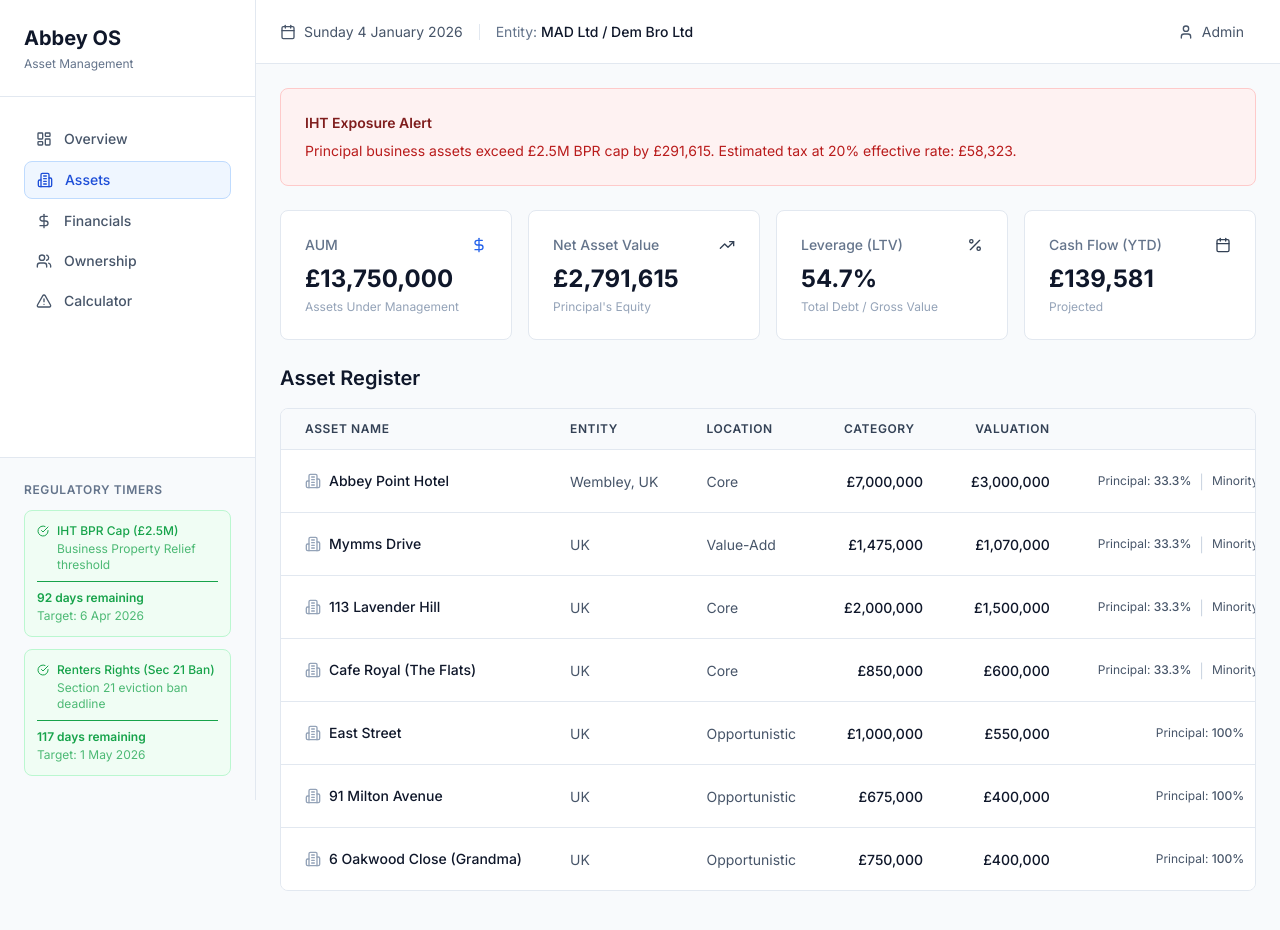
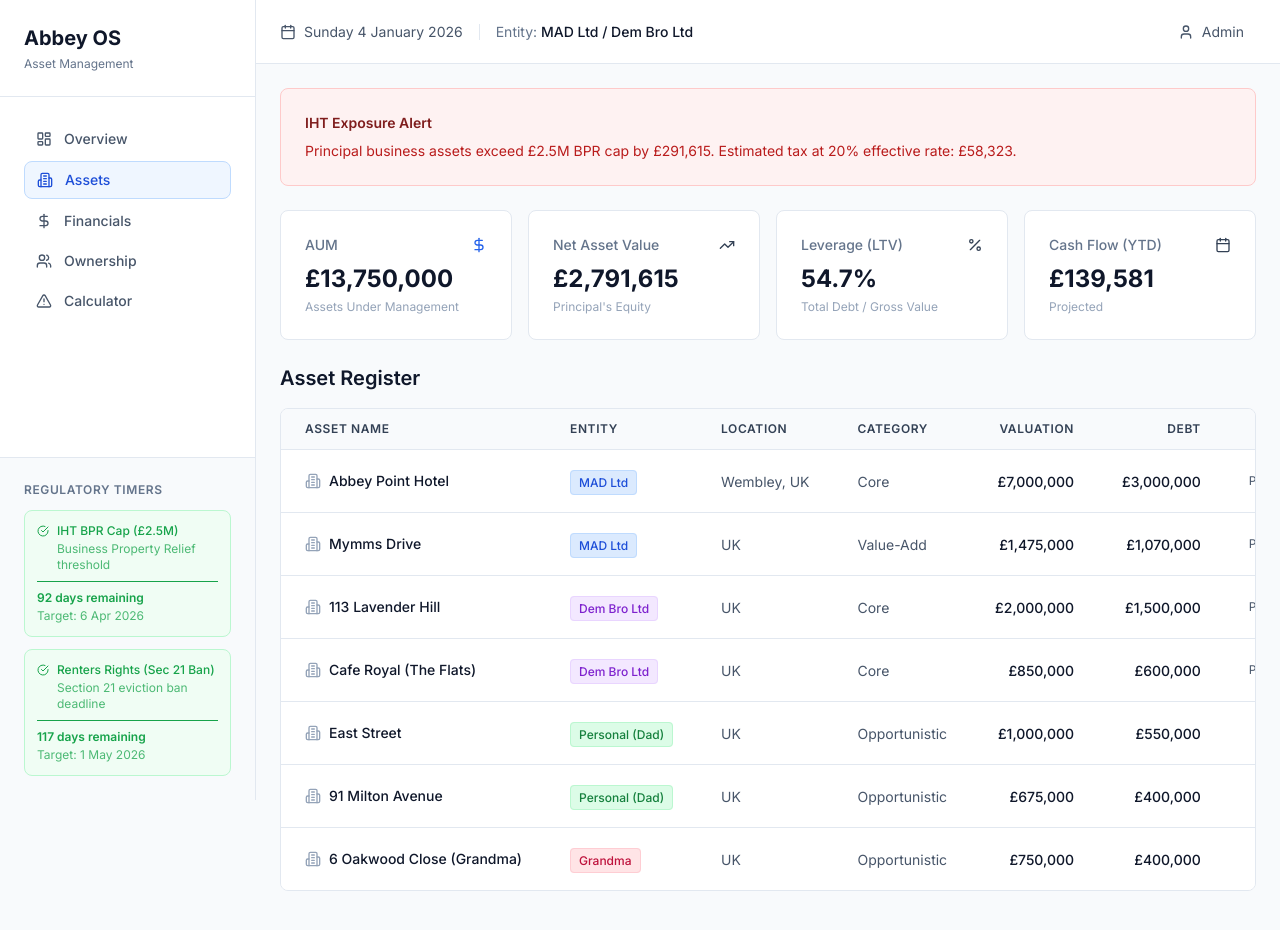
Before and after one commit to ldemetriou33/familyestate, a Next.js app: page / in a window 1280 px wide. Both pictures are taken after a click on the button "Assets". Shown: the top 930 px of the page. Built offline with nearby package versions, Linux system fonts and the light colour scheme.

Commit message:
fix: add entity column to asset table with color-coded badges

```diff
--- a/components/dashboard/DynamicAssetTable.tsx
+++ b/components/dashboard/DynamicAssetTable.tsx
@@ -107,6 +107,25 @@ export default function DynamicAssetTable({ assets, onUpdateAsset }: DynamicAsse
                       </div>
                     </td>
                     <td className="px-6 py-4 whitespace-nowrap">
+                      {asset.entity && (
+                        <span
+                          className={`px-2 py-1 text-xs font-medium rounded border ${
+                            asset.entity === 'MAD Ltd'
+                              ? 'bg-blue-100 text-blue-700 border-blue-200'
+                              : asset.entity === 'Dem Bro Ltd'
+                                ? 'bg-purple-100 text-purple-700 border-purple-200'
+                                : asset.entity === 'Personal (Dad)'
+                                  ? 'bg-green-100 text-green-700 border-green-200'
+                                  : asset.entity === 'Grandma'
+                                    ? 'bg-rose-100 text-rose-700 border-rose-200'
+                                    : 'bg-slate-100 text-slate-700 border-slate-200'
+                          }`}
+                        >
+                          {asset.entity}
+                        </span>
+                      )}
+                    </td>
+                    <td className="px-6 py-4 whitespace-nowrap">
                       <span className="text-sm text-slate-600">{asset.location}</span>
                     </td>
                     <td className="px-6 py-4 whitespace-nowrap">
```
